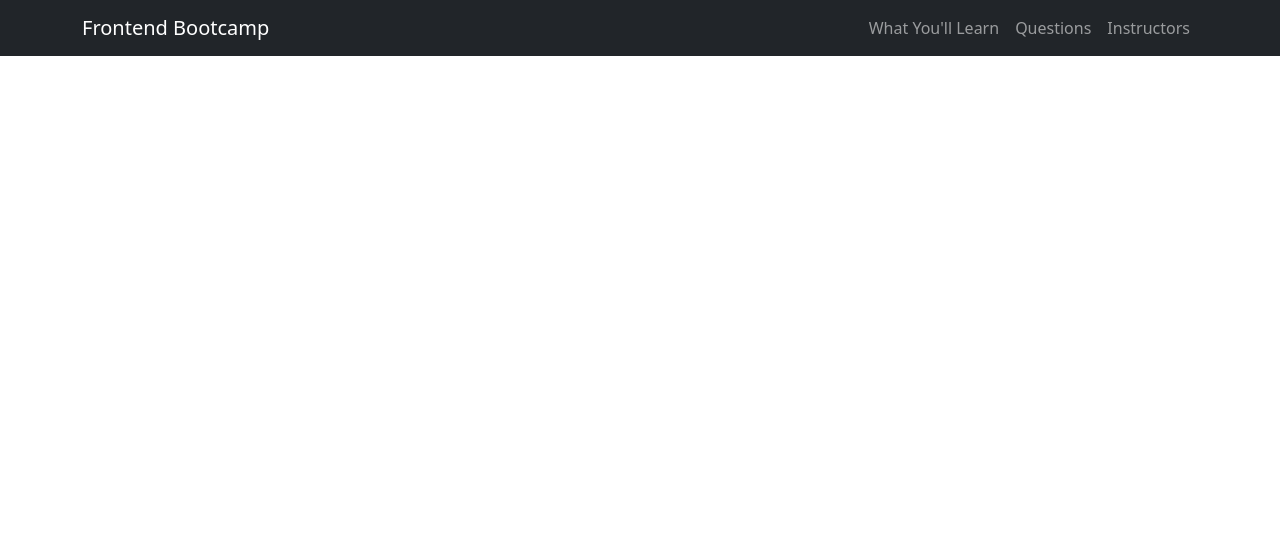
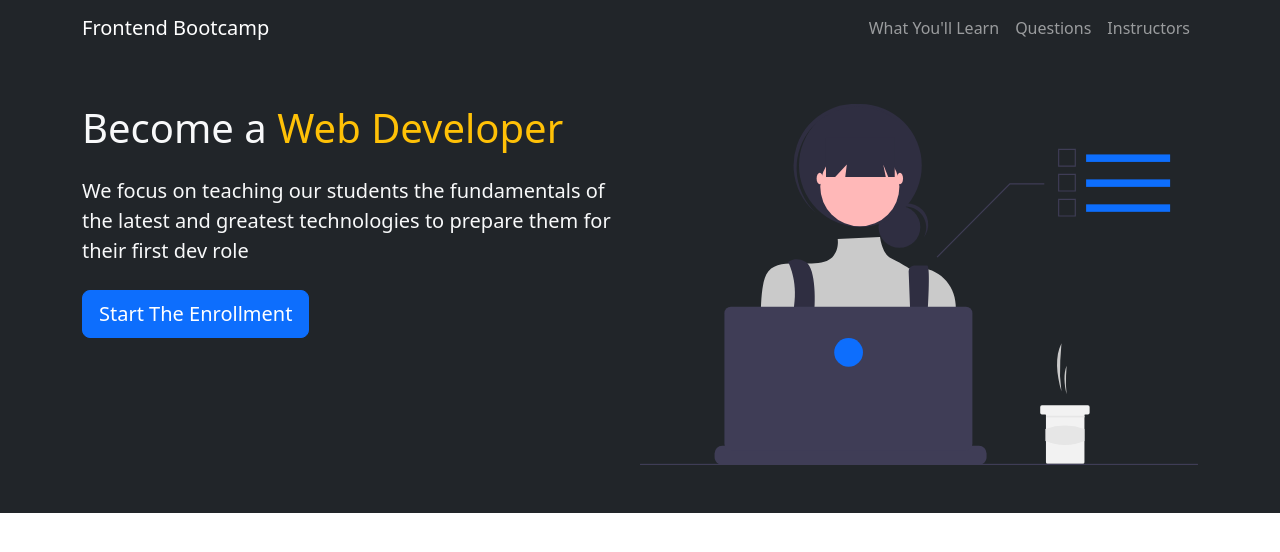
Before and after one commit to caleblecomte/bootstrap-site, a plain HTML site: page index.html in a window 1280 px wide. Drawn offline with nearby package versions, Linux system fonts and the light colour scheme.

Commit message:
Add Showcase Section

```diff
--- a/index.html
+++ b/index.html
@@ -4,9 +4,11 @@
     <meta charset="UTF-8">
     <meta name="viewport" content="width=device-width, initial-scale=1.0">
     <link href="https://cdn.jsdelivr.net/npm/bootstrap@5.3.2/dist/css/bootstrap.min.css" rel="stylesheet" integrity="sha384-T3c6CoIi6uLrA9TneNEoa7RxnatzjcDSCmG1MXxSR1GAsXEV/Dwwykc2MPK8M2HN" crossorigin="anonymous">
+    <link rel="stylesheet" href="style.css">
     <title>Document</title>
 </head>
 <body>
+    <!-- Navbar -->
     <nav class="navbar navbar-expand-lg bg-dark navbar-dark">
         <div class="container">
             <a href="#" class="navbar-brand">Frontend Bootcamp</a>
@@ -30,6 +32,29 @@
         </div>
     </nav>
 
+    <!-- Showcase -->
+    <section class="bg-dark text-light p-5">
+        <div class="container">
+            <div class="d-sm-flex">
+                <div>
+                    <h1>Become a <span class="text-warning">Web Developer</span></h1>
+                    <p class="lead my-4">
+                        We focus on teaching our students the fundamentals of the latest and
+                        greatest technologies to prepare them for their first dev role
+                    </p>
+                    <button class="btn btn-primary btn-lg">Start The Enrollment</button>
+                </div>
+                <img class="img-fluid w-50" src="img/showcase.svg" alt="">
+            </div>
+        </div>
+    </section>
+
+
+
+
+
+
+
     <script src="https://cdn.jsdelivr.net/npm/@popperjs/core@2.11.8/dist/umd/popper.min.js" integrity="sha384-I7E8VVD/ismYTF4hNIPjVp/Zjvgyol6VFvRkX/vR+Vc4jQkC+hVqc2pM8ODewa9r" crossorigin="anonymous"></script>
     <script src="https://cdn.jsdelivr.net/npm/bootstrap@5.3.2/dist/js/bootstrap.min.js" integrity="sha384-BBtl+eGJRgqQAUMxJ7pMwbEyER4l1g+O15P+16Ep7Q9Q+zqX6gSbd85u4mG4QzX+" crossorigin="anonymous"></script>
 </body>
```
Also changed, not shown: img/fundamentals.svg (added), img/react.svg (added), img/showcase.svg (added). Lines whose indentation alone changed are shown as unchanged.
